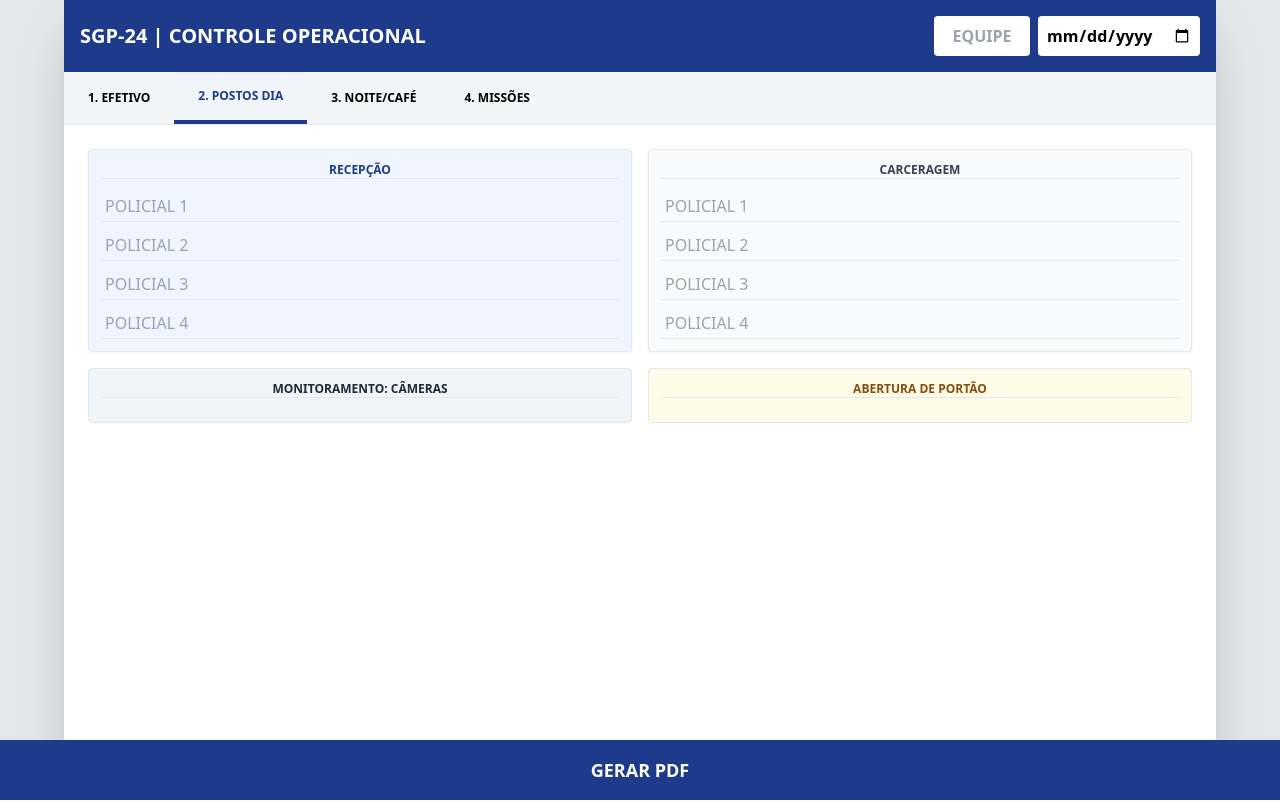
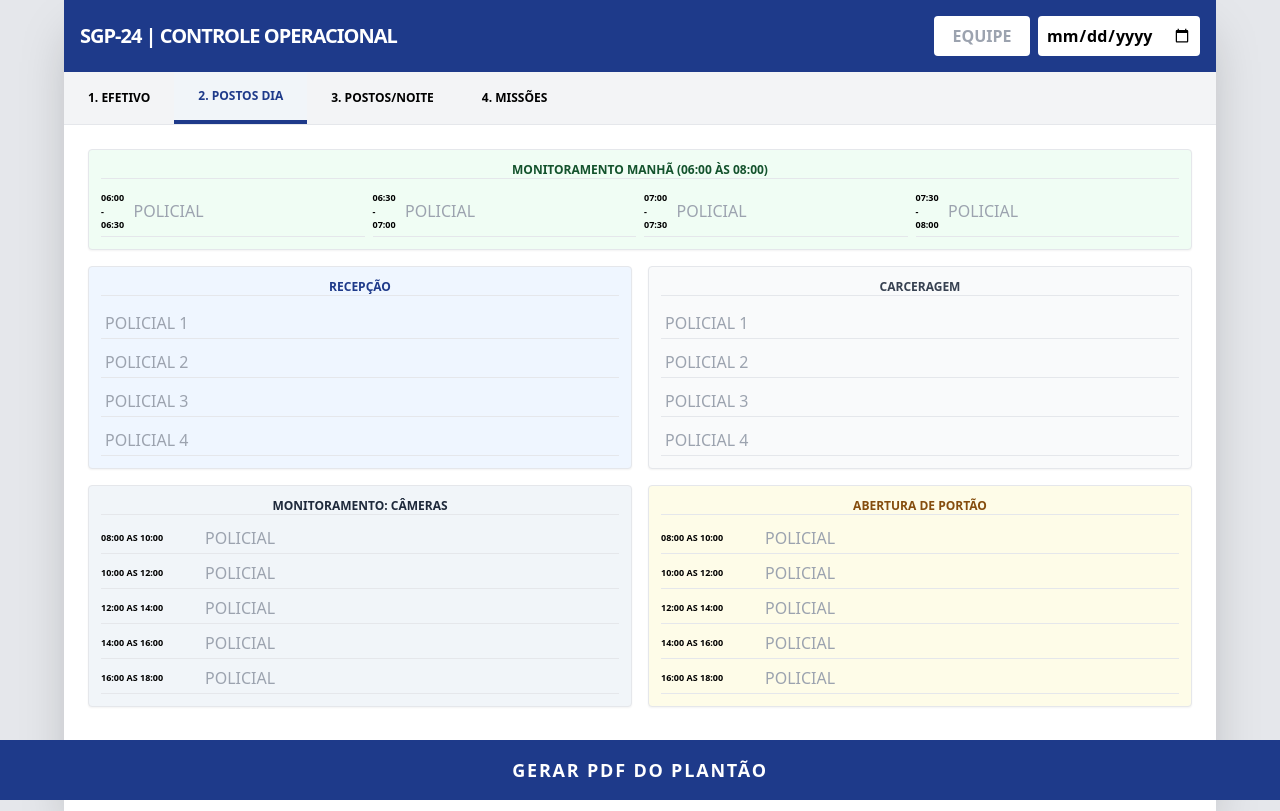
Before and after one commit to Aldair-Firmino/SGP24, a Flask app: page / in a window 1280 px wide, after a click on "2. POSTOS DIA". Run offline with Flask 3, Linux system fonts and the light colour scheme; some libraries are stand-ins or nearby versions.

Commit message:
Update index.html

```diff
--- a/templates/index.html
+++ b/templates/index.html
@@ -3,6 +3,8 @@
 <head>
     <meta charset="UTF-8">
     <meta name="viewport" content="width=device-width, initial-scale=1.0, maximum-scale=1.0, user-scalable=no">
+    <link rel="manifest" href="/static/manifest.json">
+    <meta name="theme-color" content="#1e3a8a">
     <title>SGP-24 | Controle de Plantão</title>
     <script src="https://cdn.tailwindcss.com"></script>
     <style>
@@ -12,47 +14,49 @@
         input, select, textarea { font-size: 16px !important; }
     </style>
 </head>
-<body class="bg-gray-200 font-sans" onload="atualizarTodosOsCampos()">
+<body class="bg-gray-200 font-sans" onload="calcularEscalaDinamica()">
     <form action="/salvar" method="POST" class="max-w-6xl mx-auto bg-white min-h-screen shadow-2xl overflow-hidden pb-20">
 
         <div class="bg-blue-900 p-4 text-white flex flex-col gap-4 md:flex-row md:justify-between md:items-center">
-            <h1 class="text-xl font-black uppercase">SGP-24 | CONTROLE OPERACIONAL</h1>
-            <div class="flex gap-2 text-black">
+            <h1 class="text-xl font-black tracking-tighter uppercase text-center md:text-left">SGP-24 | CONTROLE OPERACIONAL</h1>
+            <div class="flex gap-2 justify-center text-black">
                 <input type="text" name="equipe" placeholder="EQUIPE" class="p-2 rounded font-bold w-24 uppercase text-center" required>
                 <input type="date" name="data" class="p-2 rounded font-bold text-sm" required>
             </div>
         </div>
 
-        <div class="flex bg-gray-100 border-b overflow-x-auto sticky top-0 z-50">
+        <div class="flex bg-gray-100 border-b overflow-x-auto sticky top-0 z-50 whitespace-nowrap">
             <button type="button" onclick="openTab('aba1')" id="btn-aba1" class="px-6 py-4 font-bold tab-active uppercase text-xs">1. Efetivo</button>
             <button type="button" onclick="openTab('aba2')" id="btn-aba2" class="px-6 py-4 font-bold uppercase text-xs">2. Postos Dia</button>
-            <button type="button" onclick="openTab('aba3')" id="btn-aba3" class="px-6 py-4 font-bold uppercase text-xs">3. Noite/Café</button>
+            <button type="button" onclick="openTab('aba3')" id="btn-aba3" class="px-6 py-4 font-bold uppercase text-xs">3. Postos/Noite</button>
             <button type="button" onclick="openTab('aba4')" id="btn-aba4" class="px-6 py-4 font-bold uppercase text-xs">4. Missões</button>
         </div>
 
         <div class="p-4 md:p-6">
             <div id="aba1" class="tab-content active">
                 <div class="max-w-2xl mx-auto">
-                    <div class="bg-blue-50 p-4 rounded-lg border-2 border-blue-200 mb-6">
+                    <div class="bg-blue-50 p-4 rounded-lg border-2 border-blue-200 mb-6 shadow-sm">
                         <label class="block text-blue-900 font-black text-[10px] uppercase mb-1">Chefe de Equipe</label>
                         <div class="flex flex-col gap-2">
                             <div class="flex items-center gap-2 border-b-2 border-blue-400 pb-1">
-                                <input type="text" id="chefe_nome" name="chefe_nome" oninput="atualizarTodosOsCampos()" placeholder="NOME DO CHEFE" class="flex-1 bg-transparent font-bold outline-none uppercase text-sm">
+                                <input type="text" id="chefe_nome" name="chefe_nome" oninput="calcularEscalaDinamica()" placeholder="NOME DO CHEFE" class="flex-1 bg-transparent font-bold outline-none uppercase text-sm">
                                 <div class="flex items-center gap-1 shrink-0">
                                     <span class="text-[10px] font-black text-blue-900 uppercase">MATRÍCULA:</span>
                                     <input type="text" name="chefe_mat" placeholder="000.000-0" class="w-28 bg-transparent text-sm outline-none font-bold uppercase text-right">
                                 </div>
                             </div>
-                            <div id="status_chefe" class="text-[9px] font-black p-1 rounded bg-white/60 text-center uppercase border border-blue-100">Aguardando...</div>
+                            <div id="status_chefe" class="text-[9px] font-black p-1 rounded bg-white/60 text-center uppercase tracking-tighter border border-blue-100">
+                                Aguardando Efetivo...
+                            </div>
                         </div>
                     </div>
 
                     <div class="space-y-2">
                         {% for i in range(1, 13) %}
-                        <div class="flex gap-2 items-center bg-gray-50 p-2 rounded border border-gray-200 uppercase">
-                            <span class="font-black text-blue-900 text-xs w-4">{{i}}</span>
-                            <input type="text" id="p{{i}}" name="p{{i}}" oninput="atualizarTodosOsCampos()" placeholder="Nome do Policial" class="flex-1 p-1 text-sm border-b bg-transparent outline-none uppercase">
-                            <select id="s{{i}}" name="s{{i}}" onchange="atualizarTodosOsCampos()" class="font-bold text-blue-700 text-[10px] bg-transparent">
+                        <div class="flex gap-2 items-center bg-gray-50 p-2 rounded border border-gray-200 uppercase text-xs">
+                            <span class="font-black text-blue-900 w-4">{{i}}</span>
+                            <input type="text" id="p{{i}}" name="p{{i}}" oninput="calcularEscalaDinamica()" placeholder="NOME" class="flex-1 p-1 bg-transparent border-b outline-none">
+                            <select id="s{{i}}" name="s{{i}}" onchange="calcularEscalaDinamica()" class="font-bold text-blue-700 bg-transparent">
                                 <option value="24H">24H</option>
                                 <option value="ADM">ADM</option>
                                 <option value="12hD">12hD</option>
@@ -66,6 +70,18 @@
 
             <div id="aba2" class="tab-content">
                 <div class="grid grid-cols-1 md:grid-cols-2 gap-4">
+                    <div class="border p-3 rounded bg-green-50 md:col-span-2 shadow-sm">
+                        <h4 class="font-bold text-green-900 mb-3 border-b uppercase text-xs text-center">Monitoramento Manhã (06:00 às 08:00)</h4>
+                        <div class="grid grid-cols-1 md:grid-cols-4 gap-2">
+                            {% for h in ['06:00 - 06:30','06:30 - 07:00','07:00 - 07:30','07:30 - 08:00'] %}
+                            <div class="flex items-center gap-2 border-b pb-1">
+                                <span class="text-[9px] font-black w-20">{{h}}</span>
+                                <input type="text" name="mon_manha_{{loop.index}}" class="flex-1 text-xs uppercase outline-none bg-transparent" placeholder="Policial">
+                            </div>
+                            {% endfor %}
+                        </div>
+                    </div>
+
                     <div class="border p-3 rounded bg-blue-50 shadow-sm">
                         <h4 class="font-bold text-blue-900 mb-3 border-b uppercase text-xs text-center">Recepção</h4>
                         <div class="space-y-2">
@@ -85,26 +101,28 @@
                             <input type="text" name="car_p4" placeholder="POLICIAL 4" class="w-full p-1 text-xs border-b bg-transparent uppercase outline-none">
                         </div>
                     </div>
-                    <div class="border p-3 rounded bg-slate-100">
+
+                    <div class="border p-3 rounded bg-slate-100 shadow-sm">
                         <h4 class="font-bold text-slate-800 mb-3 border-b uppercase text-xs text-center">Monitoramento: Câmeras</h4>
-                        <div id="container_mon" class="space-y-1"></div>
+                        <div id="container_mon" class="space-y-2"></div>
                     </div>
-                    <div class="border p-3 rounded bg-yellow-50">
+
+                    <div class="border p-3 rounded bg-yellow-50 shadow-sm">
                         <h4 class="font-bold text-yellow-800 mb-3 border-b uppercase text-xs text-center">Abertura de Portão</h4>
-                        <div id="container_por" class="space-y-1"></div>
+                        <div id="container_por" class="space-y-2"></div>
                     </div>
                 </div>
             </div>
 
             <div id="aba3" class="tab-content">
                 <div class="grid grid-cols-1 md:grid-cols-2 gap-4">
-                    <div class="border p-4 rounded bg-white">
-                        <h4 class="font-bold text-blue-900 border-b mb-3 uppercase text-xs">1. Pré-Quarto (18:00 às 22:00)</h4>
-                        <div id="container_pq" class="space-y-1"></div>
+                    <div class="border p-4 rounded bg-white shadow-sm">
+                        <h4 class="font-bold text-blue-900 border-b mb-3 uppercase text-xs text-center">Pré-Quarto (18:00 às 22:00)</h4>
+                        <div id="container_pq" class="space-y-2"></div>
                     </div>
                     <div class="border p-4 rounded bg-slate-900 text-white shadow-xl">
-                        <h4 class="font-bold text-yellow-400 border-b border-gray-700 mb-3 uppercase text-center text-xs">2. Quarto de Hora (22:00 às 06:00)</h4>
-                        <div id="container_qh" class="space-y-1"></div>
+                        <h4 class="font-bold text-yellow-400 border-b border-gray-700 mb-3 uppercase text-center text-xs">Quarto de Hora (22:00 às 06:00)</h4>
+                        <div id="container_qh" class="space-y-2"></div>
                     </div>
                 </div>
             </div>
@@ -113,19 +131,25 @@
                 <div class="grid grid-cols-1 md:grid-cols-2 gap-4">
                     {% for m in ['defensoria','itep','ctc','atendimento_medico','missao_externa','missao_interna'] %}
                     <div class="p-3 border rounded bg-gray-50 uppercase shadow-sm">
-                        <label class="text-[10px] font-black text-blue-800 uppercase block mb-1">{{m.replace('_',' ')}}</label>
+                        <label class="text-[10px] font-black text-blue-800 block mb-1 uppercase">{{m.replace('_',' ')}}</label>
                         <textarea name="{{m}}" class="w-full h-16 text-xs p-2 border-none bg-white rounded outline-none uppercase"></textarea>
                     </div>
                     {% endfor %}
+
                     <div class="p-4 border-2 border-blue-200 rounded-lg bg-white shadow-md md:col-span-2">
-                        <h4 class="font-black text-blue-900 border-b-2 border-blue-100 mb-4 uppercase text-xs">ALMOÇO / REPOUSO</h4>
-                        <textarea name="almoco_1" placeholder="1º TURNO..." class="w-full h-10 text-sm border-b mb-2 outline-none uppercase"></textarea>
-                        <textarea name="almoco_2" placeholder="2º TURNO..." class="w-full h-10 text-sm border-b outline-none uppercase"></textarea>
+                        <h4 class="font-black text-blue-900 border-b-2 border-blue-100 mb-4 uppercase text-xs text-center">ALMOÇO / REPOUSO</h4>
+                        <div class="grid grid-cols-1 md:grid-cols-2 gap-4">
+                            <textarea name="almoco_1" placeholder="1) ___________________________________" class="w-full h-12 text-sm p-2 border-b bg-transparent outline-none uppercase resize-none"></textarea>
+                            <textarea name="almoco_2" placeholder="2) ___________________________________" class="w-full h-12 text-sm p-2 border-b bg-transparent outline-none uppercase resize-none"></textarea>
                         </div>
                     </div>
                 </div>
             </div>
-        <button type="submit" class="fixed bottom-0 left-0 right-0 bg-blue-900 text-white py-4 font-black text-lg uppercase">Gerar PDF</button>
+        </div>
+
+        <button type="submit" class="fixed bottom-0 left-0 right-0 bg-blue-900 text-white py-4 font-black text-lg uppercase tracking-widest transition-all hover:bg-black">
+            Gerar PDF do Plantão
+        </button>
     </form>
 
     <script>
@@ -134,44 +158,32 @@
             document.querySelectorAll('button[type="button"]').forEach(b => b.classList.remove('tab-active'));
             document.getElementById(id).classList.add('active');
             document.getElementById('btn-' + id).classList.add('tab-active');
+            window.scrollTo(0, 0);
         }
 
         function formatarHora(data) {
             return data.getHours().toString().padStart(2,'0') + ":" + data.getMinutes().toString().padStart(2,'0');
         }
 
-        function atualizarTodosOsCampos() {
+        function calcularEscalaDinamica() {
             let chefe = document.getElementById('chefe_nome').value.toUpperCase();
-            let policiais = [];
-            let operacionais = []; // Exclui ADM e Chefe para escalas automáticas
+            let ativosOperacionais = [];
+            let totalParaRegra = 0;
 
             for (let i = 1; i <= 12; i++) {
                 let nome = document.getElementById('p' + i).value.toUpperCase();
                 let status = document.getElementById('s' + i).value;
-                if (nome.trim() !== "") {
-                    policiais.push(nome);
-                    if (status !== "ADM") {
-                        if (status !== "12hD") operacionais.push(nome);
-                    }
+                if (nome.trim() !== "" && status !== "ADM") {
+                    totalParaRegra++;
+                    if (status !== "12hD") ativosOperacionais.push(nome);
                 }
             }
 
-            // Atualiza os seletores de nomes na Aba 2
-            document.querySelectorAll('.select-policiais').forEach(sel => {
-                let valorAtual = sel.value;
-                sel.innerHTML = '<option value="">SELECIONE...</option>';
-                policiais.forEach(p => {
-                    sel.innerHTML += `<option value="${p}" ${p === valorAtual ? 'selected' : ''}>${p}</option>`;
-                });
-            });
-
-            // Lógica do Chefe e Escalas Dinâmicas (conforme as regras anteriores)
-            let listaQH = [...operacionais];
-            let ativosGeral = policiais.length;
+            // REGRA DO CHEFE
             const statusBox = document.getElementById('status_chefe');
-
-            if (chefe !== "") {
-                if (ativosGeral > 7) {
+            let listaQH = [...ativosOperacionais];
+            if (chefe.trim() !== "") {
+                if (totalParaRegra > 7) {
                     statusBox.innerHTML = "STATUS: SUPERVISÃO (FORA DO Q.H)";
                     statusBox.className = "text-[9px] font-bold text-red-600 p-1 text-center uppercase";
                 } else {
@@ -181,11 +193,61 @@
                 }
             }
 
-            // Gerar Monitoramento/Portão/Noite (Script dinâmico aqui...)
-            const numDiv = ativosGeral > 6 ? 7 : 5;
+            const numDiv = totalParaRegra > 6 ? 7 : 5;
 
-            // Re-gerar as tabelas dinâmicas nos containers (container_mon, container_por, container_pq, container_qh)
-            // ... (A lógica de tempo permanece a mesma das versões anteriores, agora usando numDiv e listaQH)
+            // GERAR POSTOS DIA (MONITORAMENTO E PORTÃO)
+            const diaContainers = ['container_mon', 'container_por'];
+            const labels = ['mon_camera_', 'portao_'];
+            diaContainers.forEach((id, idx) => {
+                const container = document.getElementById(id);
+                container.innerHTML = "";
+                let hD = new Date(); hD.setHours(8, 0, 0);
+                let minD = Math.floor(600 / numDiv);
+                for (let i = 0; i < numDiv; i++) {
+                    let inicio = formatarHora(hD);
+                    hD.setMinutes(hD.getMinutes() + minD);
+                    if(i === numDiv - 1) hD.setHours(18, 0, 0);
+                    let fim = formatarHora(hD);
+                    container.innerHTML += `<div class="flex items-center gap-2 mb-1 border-b pb-1">
+                        <span class="text-[9px] font-black w-24">${inicio} AS ${fim}</span>
+                        <input type="text" name="${labels[idx]}${i+1}" class="flex-1 text-xs uppercase outline-none bg-transparent" placeholder="Policial">
+                    </div>`;
+                }
+            });
+
+            // PRÉ-QUARTO
+            const containerPQ = document.getElementById('container_pq');
+            containerPQ.innerHTML = "";
+            let hPQ = new Date(); hPQ.setHours(18, 0, 0);
+            let minPQ = Math.floor(240 / numDiv);
+            for (let i = 0; i < numDiv; i++) {
+                let inicio = formatarHora(hPQ);
+                hPQ.setMinutes(hPQ.getMinutes() + minPQ);
+                if(i === numDiv - 1) hPQ.setHours(22, 0, 0);
+                let fim = formatarHora(hPQ);
+                containerPQ.innerHTML += `<div class="flex items-center gap-2 mb-1 border-b pb-1">
+                    <span class="text-[9px] font-black w-24">${inicio} AS ${fim}</span>
+                    <input type="text" name="pq_p${i+1}" class="flex-1 text-xs uppercase outline-none bg-transparent" placeholder="Policial">
+                </div>`;
+            }
+
+            // QUARTO DE HORA
+            const containerQH = document.getElementById('container_qh');
+            containerQH.innerHTML = "";
+            if (listaQH.length > 0) {
+                let minQH = Math.floor(480 / listaQH.length);
+                let hQH = new Date(); hQH.setHours(22, 0, 0);
+                listaQH.forEach((pol, i) => {
+                    let inicio = formatarHora(hQH);
+                    hQH.setMinutes(hQH.getMinutes() + minQH);
+                    if(i === listaQH.length - 1) hQH.setHours(6, 0, 0);
+                    let fim = formatarHora(hQH);
+                    containerQH.innerHTML += `<div class="flex items-center gap-2 border-b border-gray-800 pb-1">
+                        <span class="text-[9px] text-yellow-500 w-24">${inicio} - ${fim}</span>
+                        <input type="text" name="qh_p${i+1}" value="${pol}" class="bg-transparent text-white text-[11px] font-bold uppercase outline-none">
+                    </div>`;
+                });
+            }
         }
     </script>
 </body>
```
Lines whose indentation alone changed are shown as unchanged.
